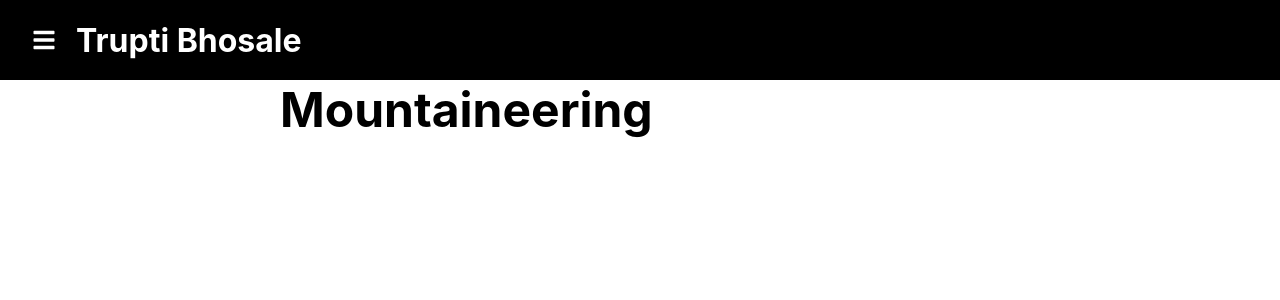
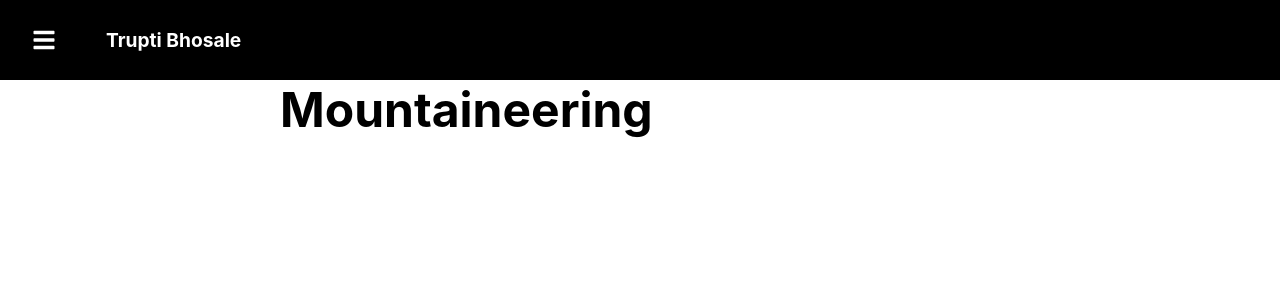
Before and after one commit to truptibhosale123/my-website, a React (Create React App) app: page /mountaineering in a window 1280 px wide. Shown: the top 300 px of the page. Built offline with nearby package versions, Linux system fonts and the light colour scheme.

Commit message:
Adjusting Name

```diff
--- a/src/pages/Sidebar.js
+++ b/src/pages/Sidebar.js
@@ -55,15 +55,16 @@ function Sidebar() {
                         <FaIcons.FaBars onClick={showSidebar} />
                     </NavIcon>
 
-                    <h1 style={{
+                    <h2 style={{
                         textAlign: "center",
                         color: "white",
-                        marginLeft: "20px"
+                        marginLeft: "50px",
+                        fontSize: "1.2rem"
                     }
 
                     }>
                         Trupti Bhosale
-                    </h1>
+                    </h2>
                 </Nav>
 
                 <SidebarNav sidebar={sidebar}>
```
